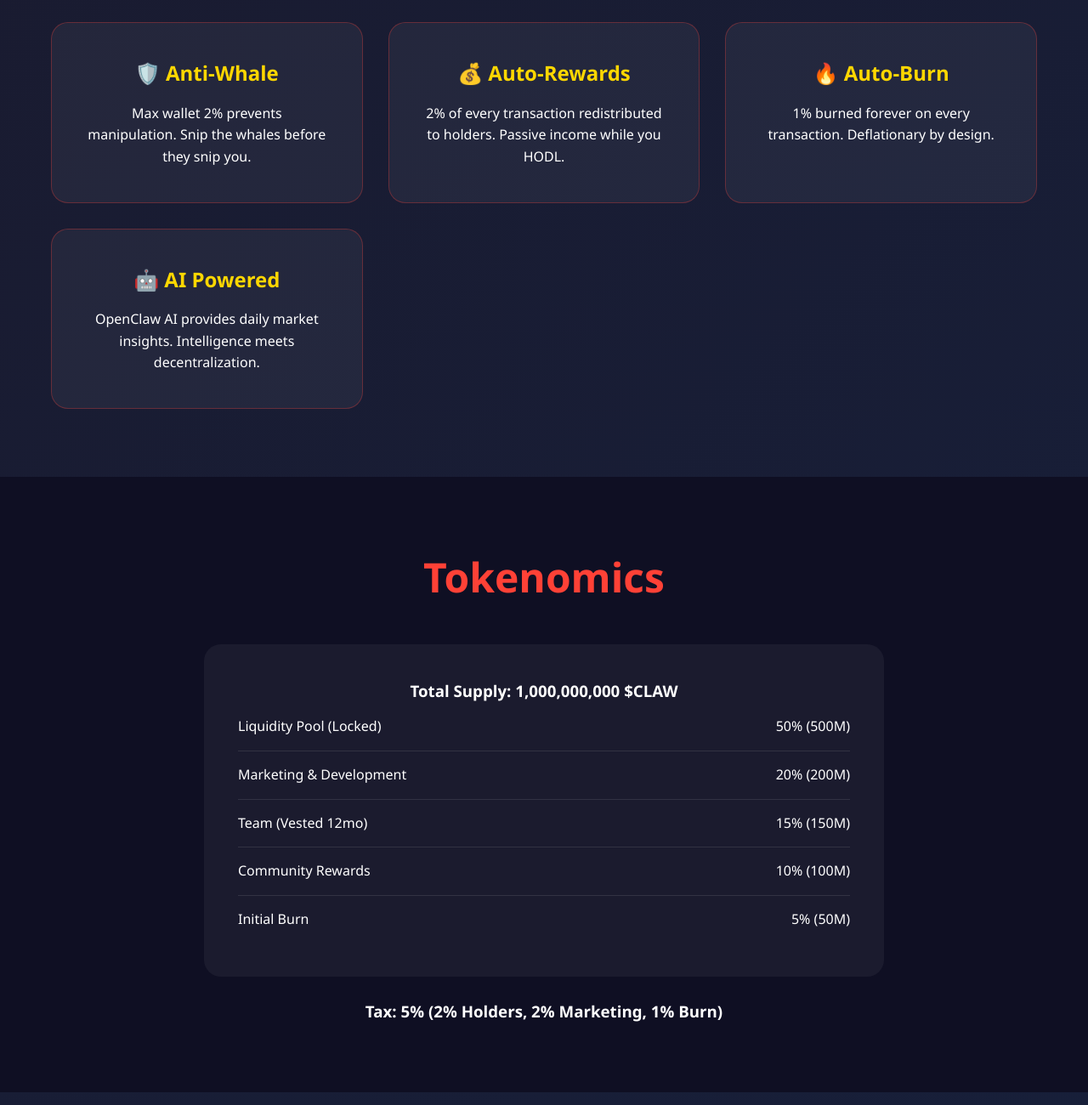
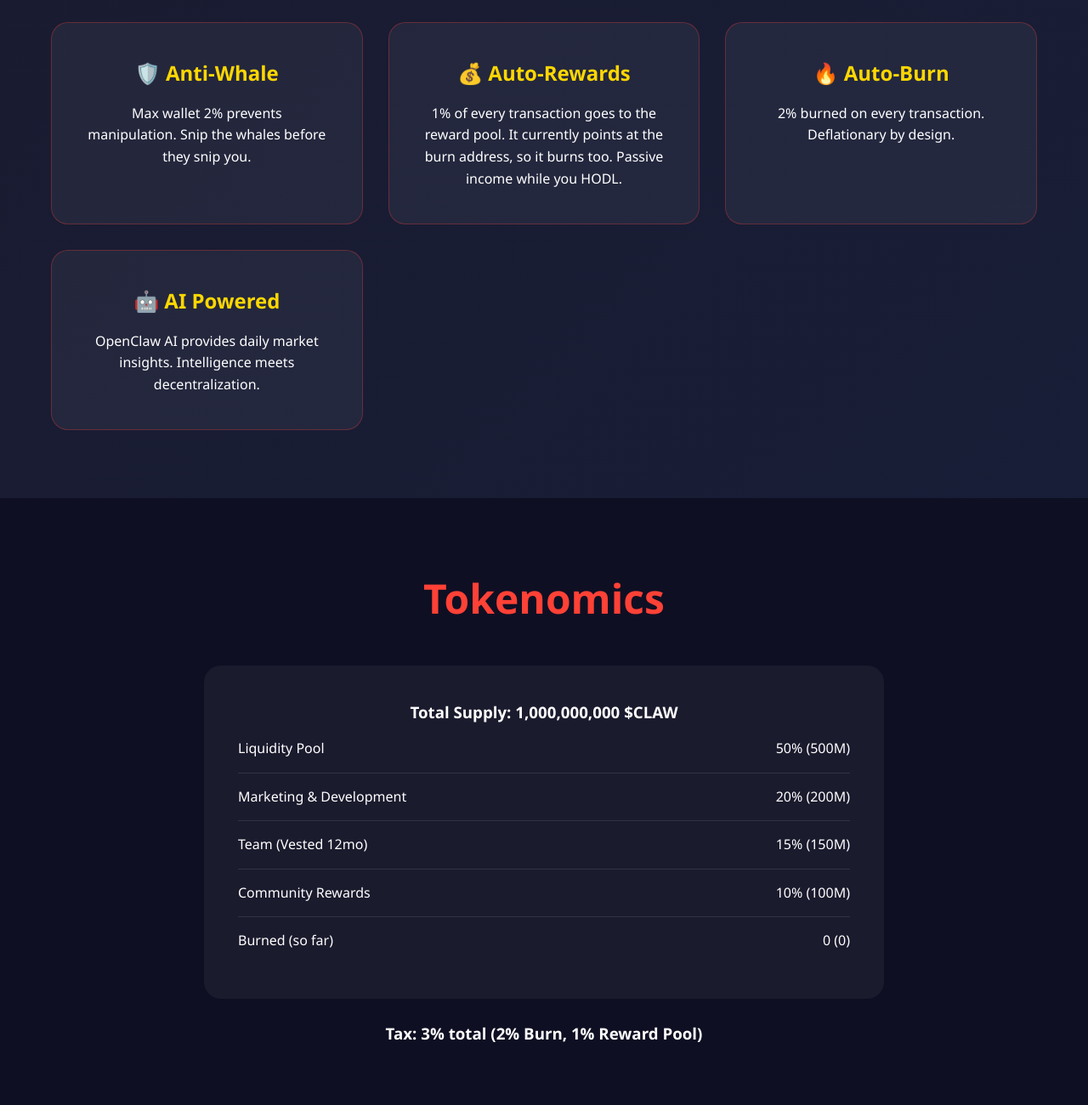
Before and after one commit to hussain-alsaibai/claw-token, a website: page index.html in a window 1280 px wide. Shown: the part 880-2180 px from the top of the page at 85% size. Drawn offline with Linux system fonts and the light colour scheme.

Commit message:
docs: correct the tax, burn and reward figures to match the deployed contract

```diff
--- a/index.html
+++ b/index.html
@@ -209,11 +209,11 @@
         </div>
         <div class="feature-card">
             <h3>💰 Auto-Rewards</h3>
-            <p>2% of every transaction redistributed to holders. Passive income while you HODL.</p>
+            <p>1% of every transaction goes to the reward pool. It currently points at the burn address, so it burns too. Passive income while you HODL.</p>
         </div>
         <div class="feature-card">
             <h3>🔥 Auto-Burn</h3>
-            <p>1% burned forever on every transaction. Deflationary by design.</p>
+            <p>2% burned on every transaction. Deflationary by design.</p>
         </div>
         <div class="feature-card">
             <h3>🤖 AI Powered</h3>
@@ -226,7 +226,7 @@
         <div class="supply-chart">
             <h3>Total Supply: 1,000,000,000 $CLAW</h3>
             <div class="supply-item">
-                <span>Liquidity Pool (Locked)</span>
+                <span>Liquidity Pool</span>
                 <span>50% (500M)</span>
             </div>
             <div class="supply-item">
@@ -242,12 +242,12 @@
                 <span>10% (100M)</span>
             </div>
             <div class="supply-item">
-                <span>Initial Burn</span>
-                <span>5% (50M)</span>
+                <span>Burned (so far)</span>
+                <span>0 (0)</span>
             </div>
         </div>
         <br>
-        <h3>Tax: 5% (2% Holders, 2% Marketing, 1% Burn)</h3>
+        <h3>Tax: 3% total (2% Burn, 1% Reward Pool)</h3>
     </section>
 
     <section class="roadmap">
```
Also changed, not shown: README.md.
